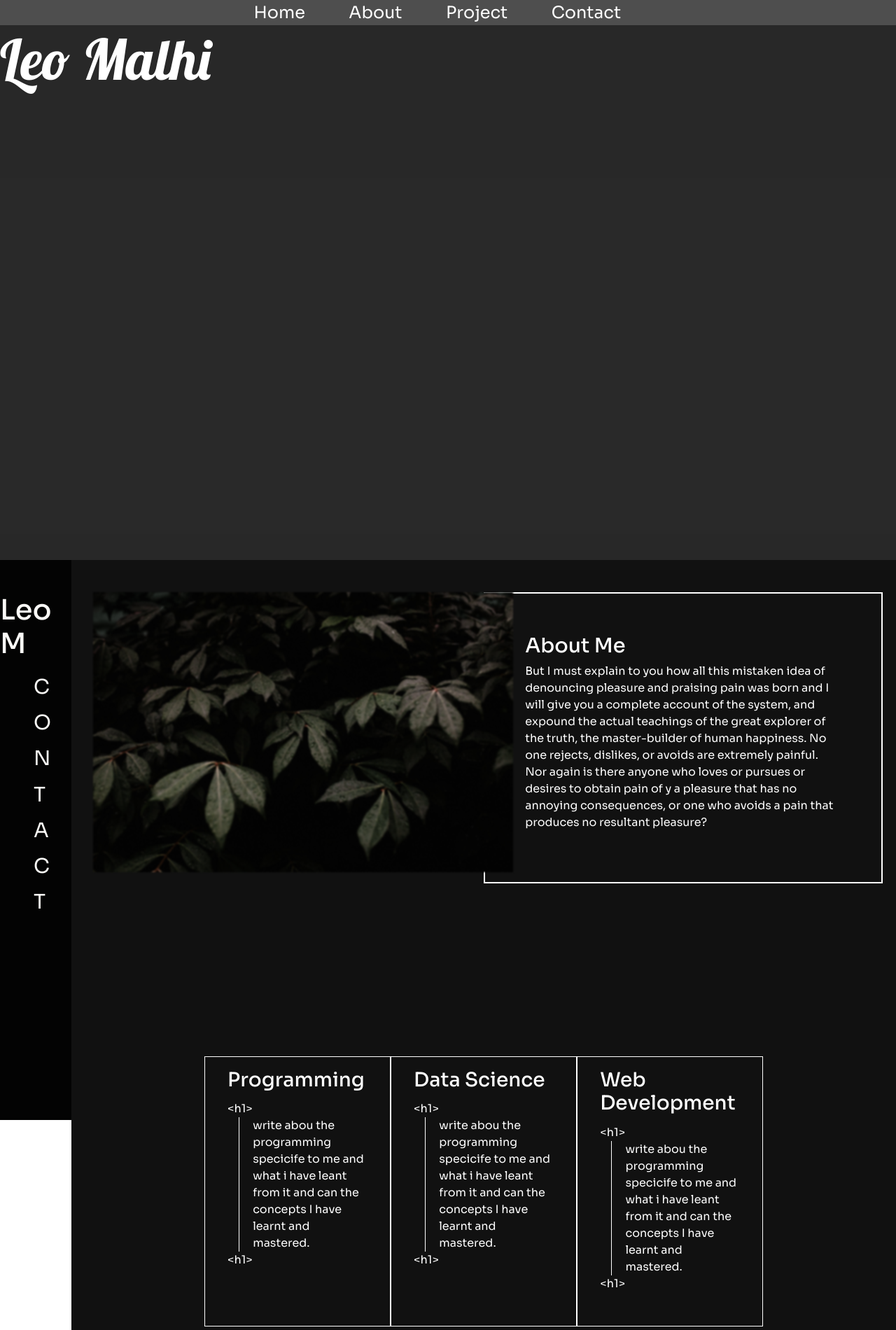
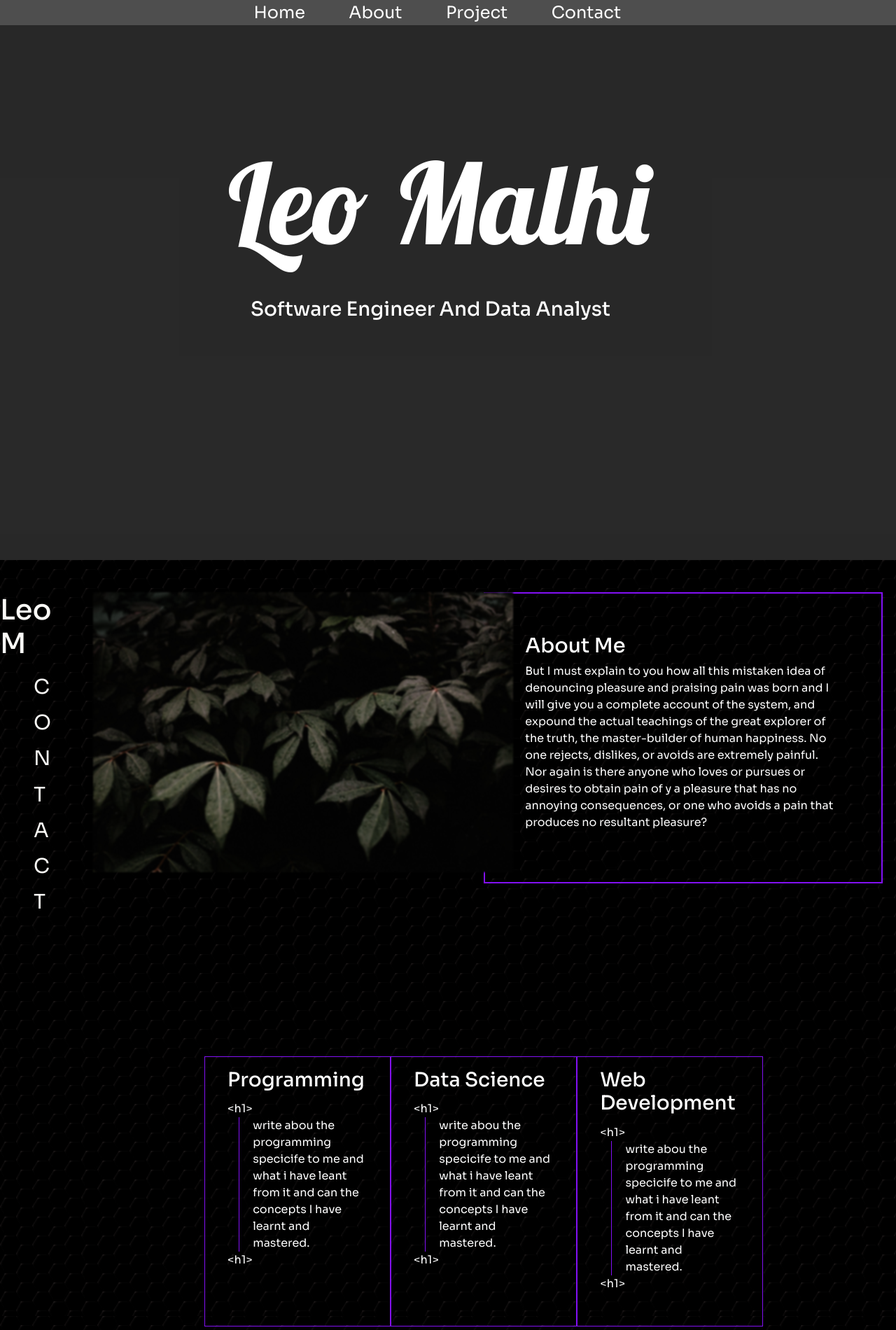
Before and after one commit to lee047/portfolio, a website: page index.html in a window 1280 px wide. Shown: the top 1900 px of the page at 70% size. Drawn offline with nearby package versions, Linux system fonts and the light colour scheme; a web font is replaced by a local one.

Commit message:
change background and border color

```diff
--- a/index.html
+++ b/index.html
@@ -34,9 +34,12 @@
                         </nav>
                         <div class="hero-content">
                             <div class="overlay">
-                                <div class="row">
+                                <div class="row justify-content-center">
                                     <div class="col-6">
-                                        <h1>Leo Malhi</h1>
+                                        <div class="name-container">
+                                            <h1>Leo Malhi</h1>
+                                            <h3>Software Engineer And Data Analyst</h3>
+                                        </div>
                                     </div>
                                 </div>
                             </div>
@@ -45,6 +48,7 @@
                 </div>
             </section>
             <div class="side-bar-wraper">
+                <!-- <div class="img-overlay"> -->
                 <header class="side-bar">
                     <h1>Leo M</h1>
                     <div id="print"></div>
@@ -172,7 +176,8 @@
                     <p>email: me@leomalhi.com</p>
                     </section>
                 </div>
-            </div>
+            <!-- </div>img-overlay -->
+            </div> <!-- side bar wrapper-->
         </main>
     </div>
 </body>
--- a/scss/style.scss
+++ b/scss/style.scss
@@ -17,6 +17,10 @@ $dark: #111111;
 $light-pink:#F64C72;
 $light-brown: #99738E;
 $second-blue:#2F2FA2;
+
+
+$purple-color: #8210f5;
+$border-color: #8210f5;
 
 $text-white:#FAF9F6;
 
@@ -61,7 +65,7 @@ html , body {
 
     .small-divs {
         background-color: black;
-        border: 2px solid #FAF9F6;
+        border: 2px solid $border-color;
         display: inline-block;
 
         mask-image: url("https://s3-us-west-2.amazonaws.com/s.cdpn.io/3/sun.svg");
@@ -112,9 +116,15 @@ html , body {
             width: 100%;
             height: 100%;
             background-color: rgb(3, 3, 3 , 0.85);
-            h1 {
-                font-size: 5rem;
-                font-family:  "Lobster", sans-serif;
+            .name-container{
+                margin-top: 25%;
+                h1 {
+                    font-size: 10rem;
+                    font-family:  "Lobster", sans-serif;
+                }
+                h3{
+                    padding: 2rem;
+                }
             }
         }
 
@@ -157,13 +167,13 @@ html , body {
 #about-page{
     width: 100%;
     height: 80vh;
-    background-color: $about-background;
+    // background-color: $about-background;
     .about-container{
 
         .about-content-text{
             margin-top: 4%;
             padding: 5% 5%;
-            border: 2px solid white;
+            border: 2px solid $border-color;
         }
 
         .about-content-img{
@@ -187,14 +197,14 @@ html , body {
 #expertisePage {
     width: 100%;
     height: 70vh;
-    background-color: $expertise-background;
+    // background-color: $expertise-background;
     .expertise-container{
         padding: 3%;
         .expertise-box-container{
             padding: 3%;
 
             .expertise-box{
-                border: 1px solid white;
+                border: 1px solid $border-color;
                 padding-top: 1rem;
                 padding-left: 2rem;
                 padding-right: 2rem;
@@ -207,14 +217,14 @@ html , body {
                         padding-left: 1.2rem;
                         margin-bottom: 0;
                         margin-left: 1rem;
-                        border-left: 1px solid white;
+                        border-left: 1px solid $border-color;
                     }
                 }
             }
 
             .expertise-box:hover{
-                border: 2px solid white;
-                box-shadow: 0px 2px 4px 0px white;
+                border: 2px solid $border-color;
+                box-shadow: 0px 2px 4px 0px $border-color;
 
             }
 
@@ -227,7 +237,7 @@ html , body {
 #projectPage{
     width: 100%;
     height: 90vh;
-    background-color: $project-background;
+    // background-color: $project-background;
     position: relative;
 
     .project-section {
@@ -342,7 +352,7 @@ html , body {
 #contact-page{
     width: 100%;
     height: 60vh;
-    background-color: $contact-background;
+    // background-color: $contact-background;
 }
 
 
@@ -351,14 +361,15 @@ html , body {
     flex-direction: row;
     margin: 0;
     padding: 0;
-
+    background-image: url('../image/backgroundmy.png');
+    background-color: rgb(17, 17, 17,0.9);
 
     .side-bar{
         position: sticky;
         top: 0;
         max-height: 100vh;
         width: 8%;
-        background-color: #030303;
+        // background-color: #030303;
         color: $text-white;
         padding-top: 3rem;
         h3 {
```
Also changed, not shown: css/style.css, image/backgroundmy.png (added), 2 other files.
